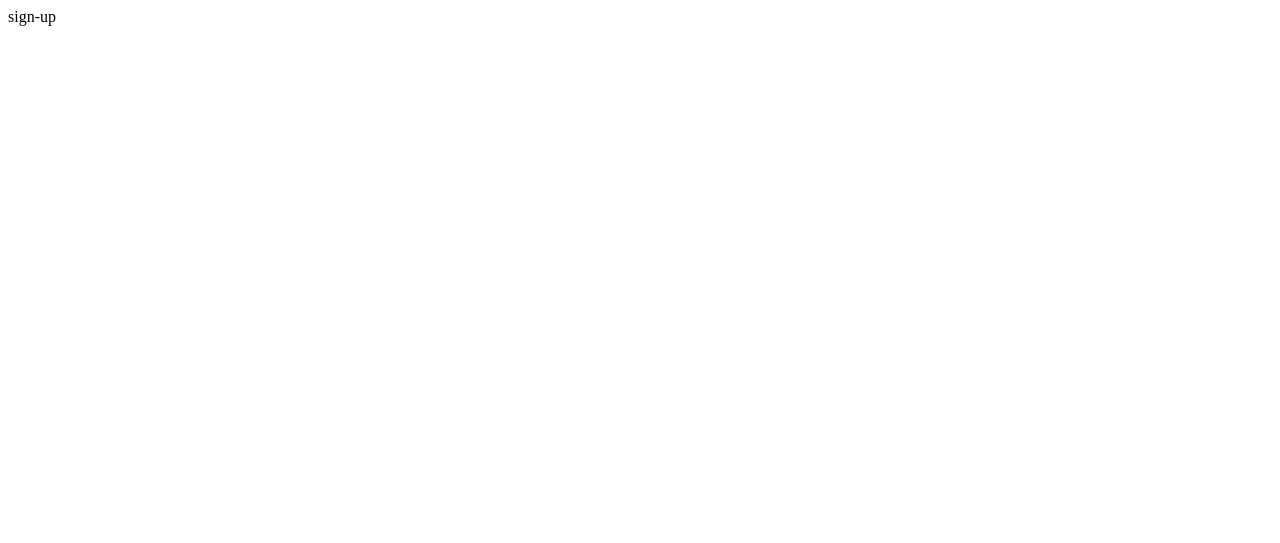
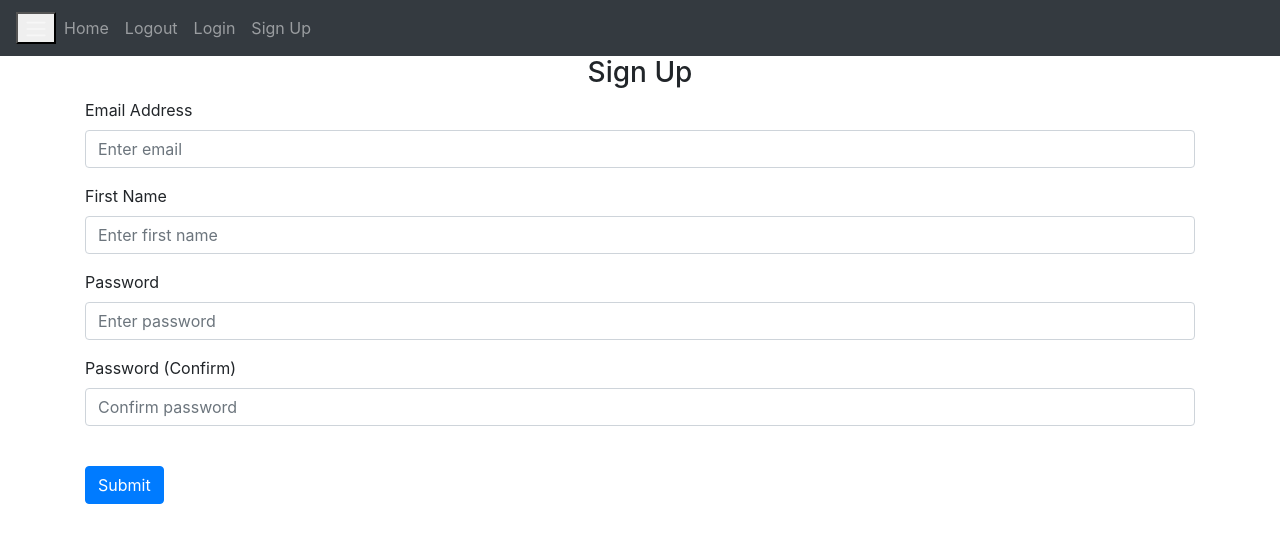
Before and after one commit to Wainhouse/Flask-Web-App, a Flask app: page /sign-up in a window 1280 px wide. Before the commit the part shown is almost empty. Shown: the top 543 px of the page. Run offline with Flask 2, Linux system fonts and the light colour scheme; some libraries are stand-ins or nearby versions.

Commit message:
WW: Configured input fields for Sign_up.html

```diff
--- a/website/auth.py
+++ b/website/auth.py
@@ -1,11 +1,12 @@
-from flask import Blueprint
+from xmlrpc.client import boolean
+from flask import Blueprint, render_template
 
 auth = Blueprint('auth', __name__)
 
 # each page/url this app will use
 @auth.route('/login')
 def login():
-    return "<p>Login</p>"
+    return render_template("login.html", boolean = True)
 
 @auth.route('/logout')
 def logout():
@@ -13,4 +14,4 @@ def logout():
 
 @auth.route('/sign-up')
 def sign_up():
-    return "<p>sign-up</p>"
+    return render_template("sign_up.html")
--- a/website/templates/home.html
+++ b/website/templates/home.html
@@ -1 +1,5 @@
-{% extends "base.html" %} {% block title %}Changed{% endblock %}
+{% extends "base.html" %} {% block title %}Home{% endblock %}
+
+{% block content %}
+<h1>This is the home Page</h1>
+{% endblock %}
--- /dev/null
+++ b/website/templates/sign_up.html
@@ -0,0 +1,62 @@
+{% extends "base.html" %} {% block title %}Sign Up{% endblock %}
+
+{% block content %}
+
+<!-- Creating the post request -->
+<form method="POST">
+    <h3 align="center">Sign Up</h3>
+    <!-- div for form group-->
+    <div class="form-group">
+        <!-- label for input field -->
+        <label for="email">Email Address</label>
+        <!-- input field -->
+        <input type="email"
+               class="form-control"
+               id="email"
+               name="email"
+               placeholder="Enter email"
+               />
+    </div>
+     <!-- div for First name group-->
+    <div class="form-group">
+        <!-- label for input field -->
+        <label for="email">First Name</label>
+        <!-- input field -->
+        <input type="first name"
+               class="form-control"
+               id="firstName"
+               name="firstName"
+               placeholder="Enter first name"
+               />
+    </div>
+
+     <!-- div for Password group-->
+     <div class="form-group">
+          <!-- label for input field -->
+        <label for="password1">Password</label>
+         <!-- input field -->
+        <input
+          type="password"
+          class="form-control"
+          id="password1"
+          name="password1"
+          placeholder="Enter password"
+        />
+      </div>
+
+      <!-- div for Confirm Password group-->
+      <div class="form-group">
+        <!-- label for input field -->
+        <label for="email">Password (Confirm)</label>
+        <!-- input field -->
+        <input type="password"
+               class="form-control"
+               id="password"
+               name="password"
+               placeholder="Confirm password"
+               />
+    </div>
+    <br />
+    <button type="submit" class="btn btn-primary">Submit</button>
+
+{% endblock %}
```
Also changed, not shown: website/templates/login.html (added, +7 -0 lines).
